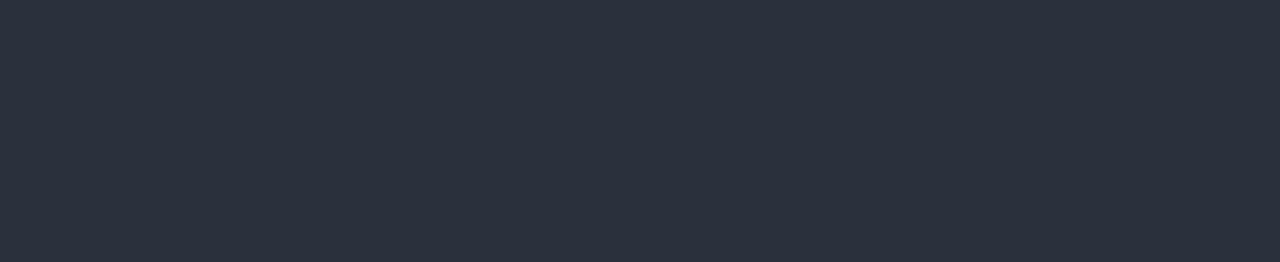
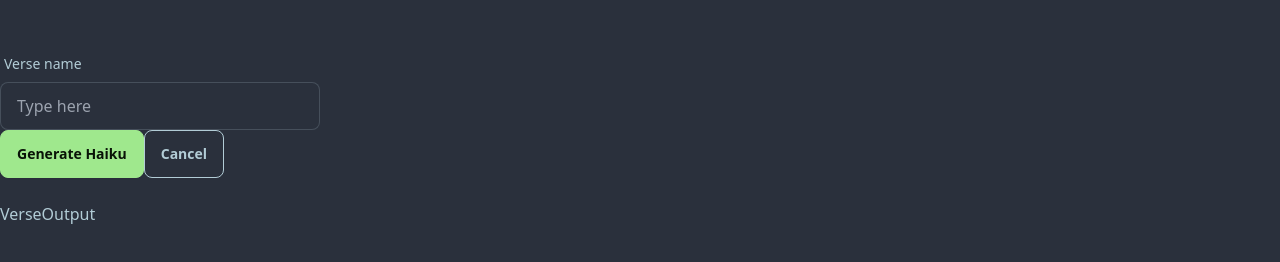
Before and after one commit to michaelzhang114/rap, a Next.js app: page /create-verse in a window 1280 px wide. Shown: the part 332-594 px from the top of the page. Built offline with nearby package versions, Linux system fonts and the light colour scheme; no server answers.

Commit message:
openAI working

```diff
--- /dev/null
+++ b/app/api/generate/route.js
@@ -0,0 +1,46 @@
+import axios from "axios";
+import { OpenAI } from "openai";
+
+const openai = new OpenAI({
+	apiKey: process.env.OPENAI_API_KEY || "",
+});
+
+export const POST = async (request, res) => {
+	try {
+		const { word } = await request.json();
+
+		console.log(`backend got ${word}`);
+
+		if (!word) {
+			return Response.json(
+				{ message: "Word is required" },
+				{ status: 400 }
+			);
+		}
+
+		console.log("here");
+
+		const completion = await openai.chat.completions.create({
+			messages: [
+				{ role: "system", content: `Write a Haiku about ${word}` },
+			],
+			model: "gpt-3.5-turbo",
+		});
+		if (completion) {
+			console.log(completion.choices[0].message);
+		} else {
+			console.log("no completion");
+		}
+
+		return Response.json(`${completion.choices[0].message.content}`, {
+			status: 200,
+		});
+
+		const haiku = completion.choices[0].message;
+	} catch (error) {
+		return Response.json(
+			{ message: "Error generating haiku", error: error.message },
+			{ status: 500 }
+		);
+	}
+};
--- a/app/create-verse/page.jsx
+++ b/app/create-verse/page.jsx
@@ -5,6 +5,8 @@ import Form from "@components/Form";
 import { useState } from "react";
 import { useSession } from "next-auth/react";
 import { useRouter } from "next/navigation";
+import FormGenerate from "@components/FormGenerate";
+import VerseOutput from "@components/VerseOutput";
 
 const CreateVerse = () => {
 	const router = useRouter();
@@ -48,6 +50,11 @@ const CreateVerse = () => {
 				submitting={submitting}
 				handleSubmit={createVerse}
 			/>{" "}
+			<br></br>
+			<br></br>
+			<FormGenerate></FormGenerate>
+			<br></br>
+			<VerseOutput></VerseOutput>
 		</div>
 	);
 };
--- /dev/null
+++ b/components/FormGenerate.jsx
@@ -0,0 +1,72 @@
+import React from "react";
+import { useState } from "react";
+import axios from "axios";
+
+const FormGenerate = () => {
+	const [word, setWord] = useState("");
+	const [haiku, setHaiku] = useState("");
+	const [loading, setLoading] = useState(false);
+	const [error, setError] = useState("");
+
+	const handleSubmit = async (e) => {
+		e.preventDefault();
+		setLoading(true);
+		setError("");
+		setHaiku("");
+
+		try {
+			console.log("calling api");
+			const response = await axios.post("/api/generate", { word });
+			console.log(response);
+			setHaiku(response.data);
+		} catch (err) {
+			console.log(err);
+			setError("Failed to generate haiku. Please try again.");
+		} finally {
+			setLoading(false);
+		}
+	};
+
+	return (
+		<section>
+			<form onSubmit={handleSubmit}>
+				<label className="form-control w-full max-w-xs">
+					<div className="label">
+						<span className="label-text">Verse name</span>
+					</div>
+					<input
+						type="text"
+						placeholder="Type here"
+						className="input input-bordered w-full max-w-xs"
+						value={word}
+						onChange={(e) => setWord(e.target.value)}
+						// value={verse.title}
+						// onChange={(e) =>
+						// 	setVerse({ ...verse, title: e.target.value })
+						// }
+						required
+					/>
+				</label>
+				<div>
+					<button
+						className="btn btn-primary"
+						type="submit"
+						disabled={loading}
+					>
+						{loading ? "Generating..." : "Generate Haiku"}
+					</button>
+					<button className="btn btn-outline">Cancel</button>
+				</div>
+			</form>
+			{error && <p style={{ color: "red" }}>{error}</p>}
+			{haiku && (
+				<div>
+					<h2>Your Haiku:</h2>
+					<p>{haiku}</p>
+				</div>
+			)}
+		</section>
+	);
+};
+
+export default FormGenerate;
--- /dev/null
+++ b/components/VerseOutput.jsx
@@ -0,0 +1,7 @@
+import React from "react";
+
+const VerseOutput = () => {
+	return <div>VerseOutput</div>;
+};
+
+export default VerseOutput;
--- a/package.json
+++ b/package.json
@@ -9,11 +9,13 @@
     "lint": "next lint"
   },
   "dependencies": {
+    "axios": "^1.7.2",
     "bcrypt": "^5.1.1",
     "mongodb": "^6.7.0",
     "mongoose": "^8.4.1",
     "next": "14.2.4",
     "next-auth": "^4.24.7",
+    "openai": "^4.51.0",
     "react": "^18",
     "react-dom": "^18"
   },
```
Also changed, not shown: 1 other file (tests, documents, lock files or other folders).
